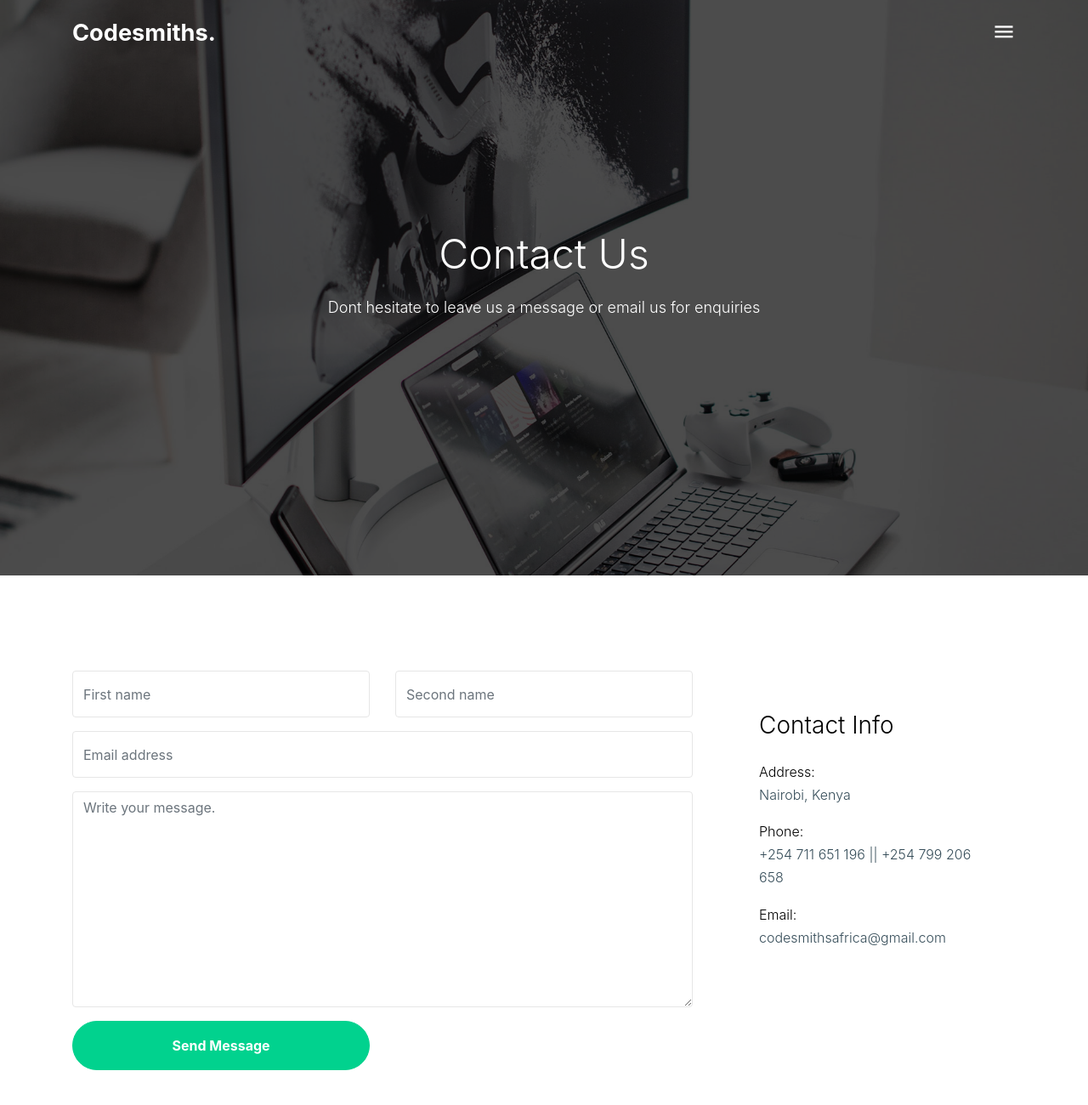
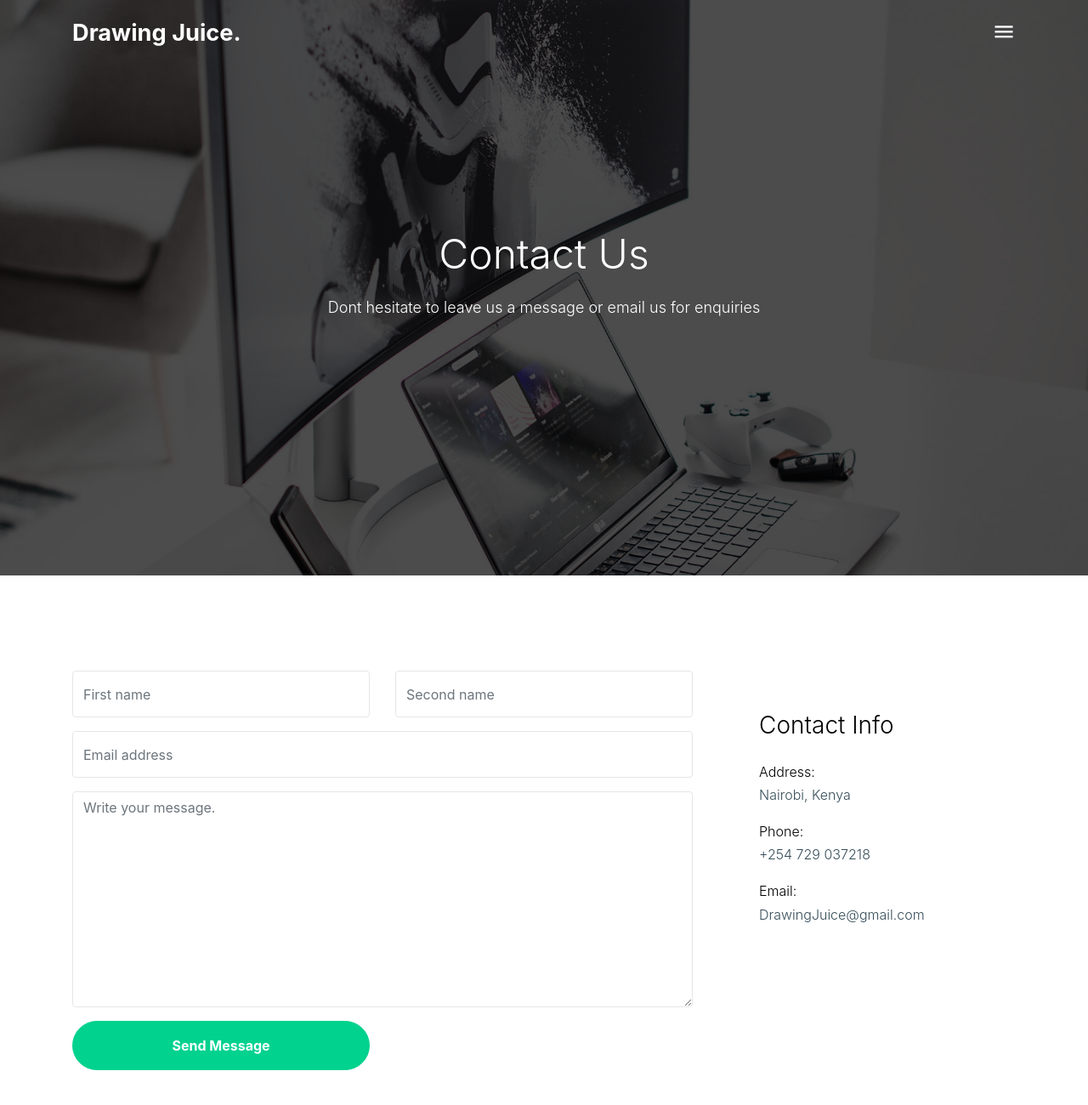
Before and after one commit to kelvinrandu/aisha, a plain HTML site: page contact.html in a window 1280 px wide. Shown: the top 1300 px of the page at 85% size. Drawn offline with Linux system fonts and the light colour scheme; files whose address does not match are found by name; a web font is replaced by a local one.

Commit message:
changed company name from aisha to drawing juice

```diff
--- a/contact.html
+++ b/contact.html
@@ -2,7 +2,7 @@
 <html lang="en">
 
   <head>
-      <title>The &mdash; African Codesmiths</title>
+      <title>Drawing Juice </title>
     <meta charset="utf-8">
     <meta name="viewport" content="width=device-width, initial-scale=1, shrink-to-fit=no">
 
@@ -46,7 +46,7 @@
 
             <div class="col-3 ">
               <div class="site-logo">
-                <a href="index.html" class="font-weight-bold">Codesmiths.</a>
+                <a href="index.html" class="font-weight-bold">Drawing Juice.</a>
               </div>
             </div>
 
@@ -132,8 +132,8 @@
                 <li class="d-block mb-3">
                   <span class="d-block text-black">Address:</span>
                   <span>Nairobi, Kenya</span></li>
-                <li class="d-block mb-3"><span class="d-block text-black">Phone:</span><span>+254 711 651 196  || +254 799 206 658  </span></li>
-                <li class="d-block mb-3"><span class="d-block text-black">Email:</span><span>codesmithsafrica@gmail.com</span></li>
+                <li class="d-block mb-3"><span class="d-block text-black">Phone:</span><span>+254 729 037218</span></li>
+                <li class="d-block mb-3"><span class="d-block text-black">Email:</span><span>DrawingJuice@gmail.com</span></li>
               </ul>
             </div>
           </div>
```
Also changed, not shown: about.html (+2 -2 lines), index.html (+2 -2 lines).
